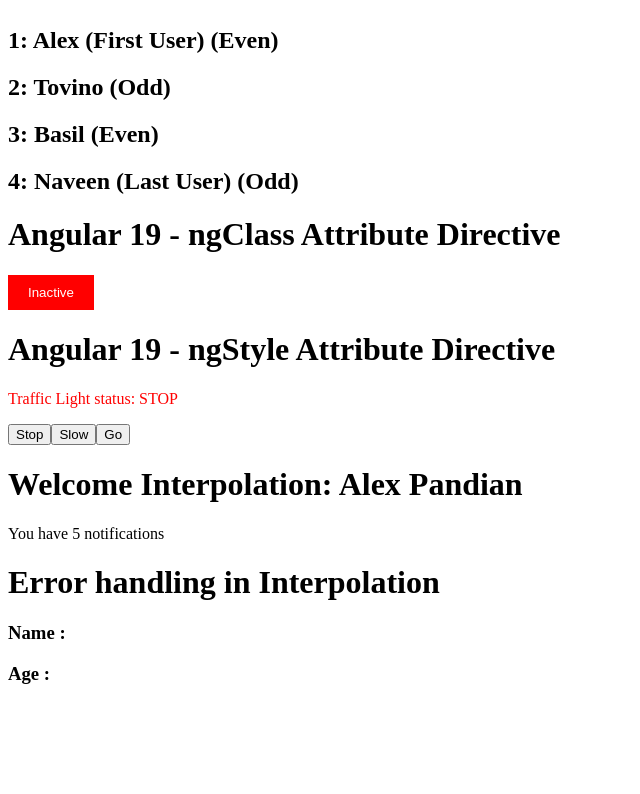
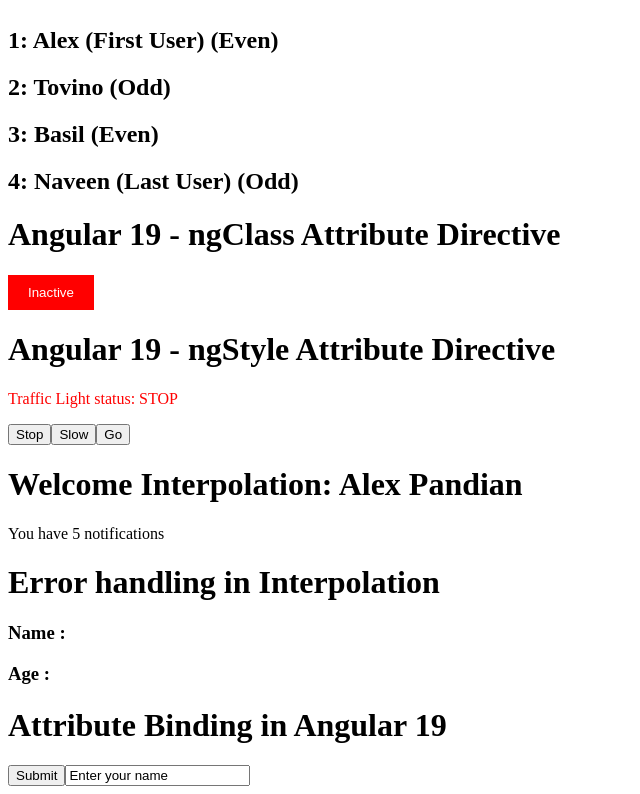
Before and after one commit to Rishab-RajHR/Angular, an Angular app: page / in a window 1280 px wide. Shown: the part 905-1699 px from the top of the page, without its empty margins (0-640 px from the left). Before the commit the page ends 1609 px from the top, so only its background shows below. Built offline with nearby package versions, Linux system fonts and the light colour scheme.

Commit message:
Attribute Binding

```diff
--- a/src/app/app.html
+++ b/src/app/app.html
@@ -12,4 +12,5 @@
 <app-ng-style></app-ng-style>
 <app-interpolation></app-interpolation>
 <app-error-handling-interpolation></app-error-handling-interpolation>
+<app-attribute-binding></app-attribute-binding>
 <router-outlet />
--- a/src/app/app.ts
+++ b/src/app/app.ts
@@ -14,10 +14,11 @@
 import { NgStyle } from './ng-style/ng-style';
 import { Interpolation } from './interpolation/interpolation';
 import { ErrorHandlingInterpolation } from './error-handling-interpolation/error-handling-interpolation';
+import { AttributeBinding } from "./attribute-binding/attribute-binding";
 
 @Component({
   selector: 'app-root',
-  imports: [RouterOutlet, HostListenerExample, PreserverWhitespaceExample, EncapsulationFirst, Parent, Super, IfDirectives,SwitchCaseDirective,ForDirective,NgClassDirective,NgStyle,Interpolation,ErrorHandlingInterpolation],
+  imports: [RouterOutlet, HostListenerExample, PreserverWhitespaceExample, EncapsulationFirst, Parent, Super, IfDirectives, SwitchCaseDirective, ForDirective, NgClassDirective, NgStyle, Interpolation, ErrorHandlingInterpolation, AttributeBinding],
   templateUrl: './app.html',
   styleUrl: './app.css',
   encapsulation: ViewEncapsulation.None
--- /dev/null
+++ b/src/app/attribute-binding/attribute-binding.html
@@ -0,0 +1,7 @@
+<div>
+   <h1>Attribute Binding in Angular 19</h1>
+
+    <button [attr.type]="buttonType">Submit</button>
+
+    <input [attr.value]="inputValue">
+</div>
--- /dev/null
+++ b/src/app/attribute-binding/attribute-binding.ts
@@ -0,0 +1,12 @@
+import { Component } from '@angular/core';
+
+@Component({
+  selector: 'app-attribute-binding',
+  imports: [],
+  templateUrl: './attribute-binding.html',
+  styleUrl: './attribute-binding.css',
+})
+export class AttributeBinding {
+    buttonType: string = 'submit';
+    inputValue: string = 'Enter your name';
+}
```
Also changed, not shown: src/app/attribute-binding/attribute-binding.css (added), 1 other file (tests, documents, lock files or other folders).
